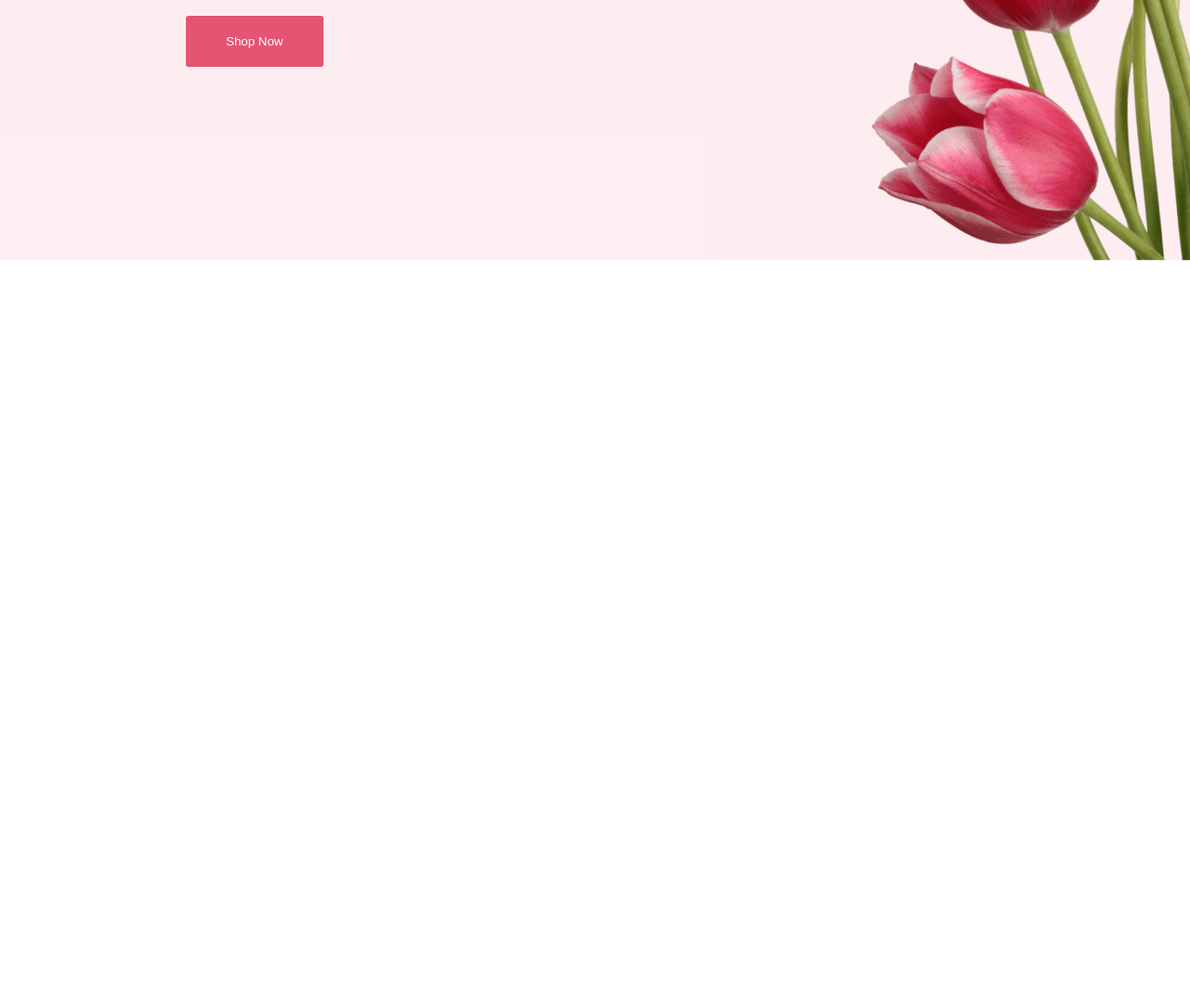
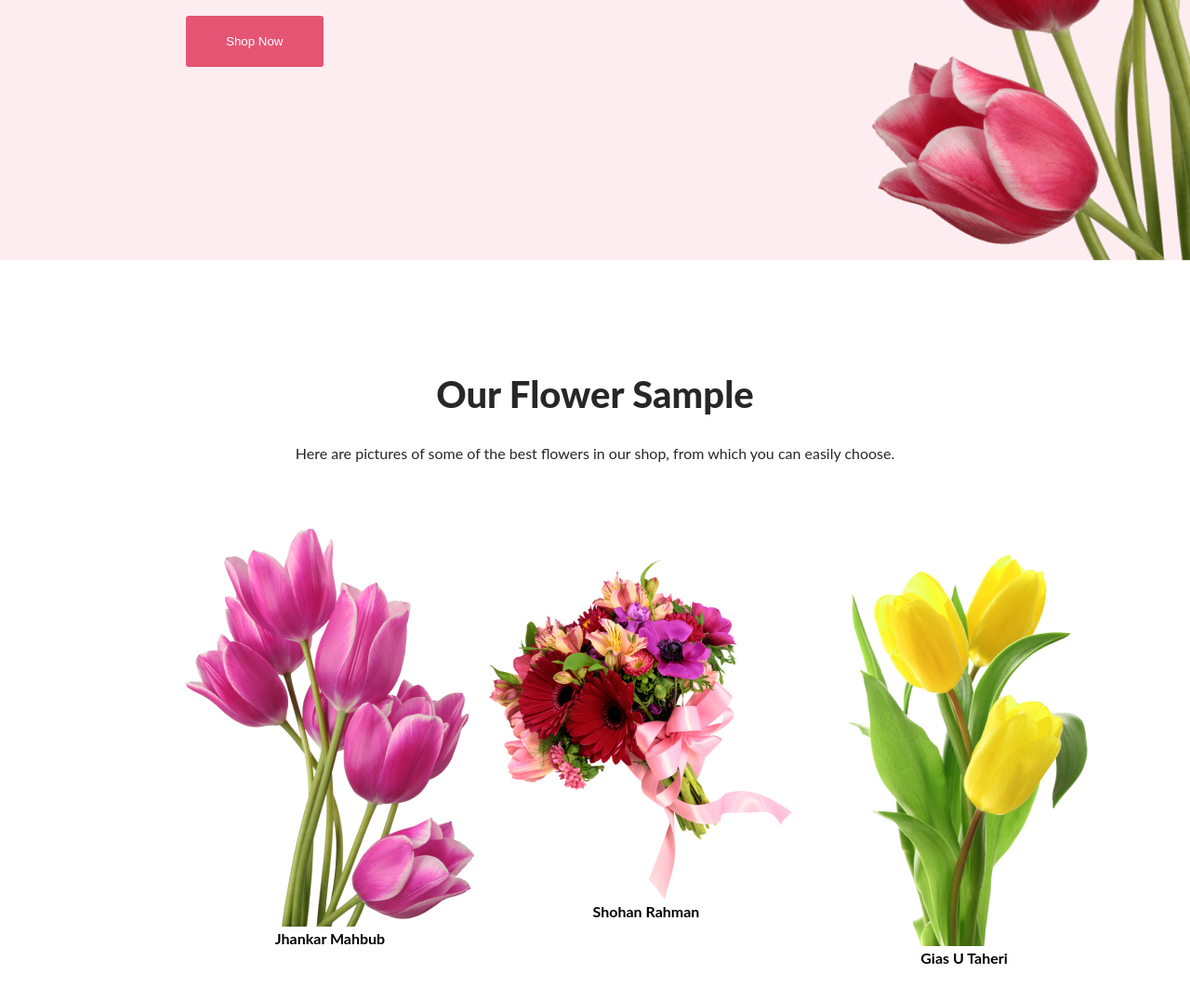
Before and after one commit to ishohan/flower-shop-assignment, a plain HTML site: page index.html in a window 1280 px wide. Shown: the part 620-1696 px from the top of the page at 93% size. Before the commit the page ends 900 px from the top, so only its background shows below. Drawn offline with Linux system fonts and the light colour scheme.

Commit message:
added half features

```diff
--- a/index.html
+++ b/index.html
@@ -23,5 +23,28 @@
         </div>
         <img class="banner-flower" src="Flower Asset/pngwing 10.png" alt="">
     </header>
+    <div class="flower-sample">
+        <h2 class="flower-sample-title">Our Flower Sample</h2>
+        <p>Here are pictures of some of the best flowers in our shop, from which you can easily choose.</p>
+    </div>
+    <section>
+     <div class="flower-container">
+        <div class="flower-item">
+            <img src="Flower Asset/pngwing 6.png" alt="">
+            <h4>Jhankar Mahbub</h4>
+        </div>
+
+        <div class="flower-item">
+            <img src="Flower Asset/pngwing 5.png" alt="">
+            <h4>Shohan Rahman</h4>
+        </div>
+
+        <div class="flower-item">
+            <img src="Flower Asset/pngwing 7.png" alt="">
+            <h4>Gias U Taheri</h4>
+        </div>
+
+     </div>
+    </section>
 </body>
 </html>
--- a/style.css
+++ b/style.css
@@ -46,6 +46,24 @@ body{
     color: #fff;
     border: 0px;
     }
-    .banner-flower{
+    /* Flower Sample */
+    .flower-sample{
+    color: #272727;
+    text-align: center;
+    }
+    .flower-sample-title{
+        margin-top: 120px;
+        margin-bottom: 30px;
+        font-size: 40px;
+        font-weight: 800;
+    }
+   .flower-container{
+    display: flex;
+    align-items: center;
+    justify-content: space-between;
+    padding: 50px 200px 200px;
 
-    }
+   }
+   .flower-item{
+    text-align: center;
+   }
```
